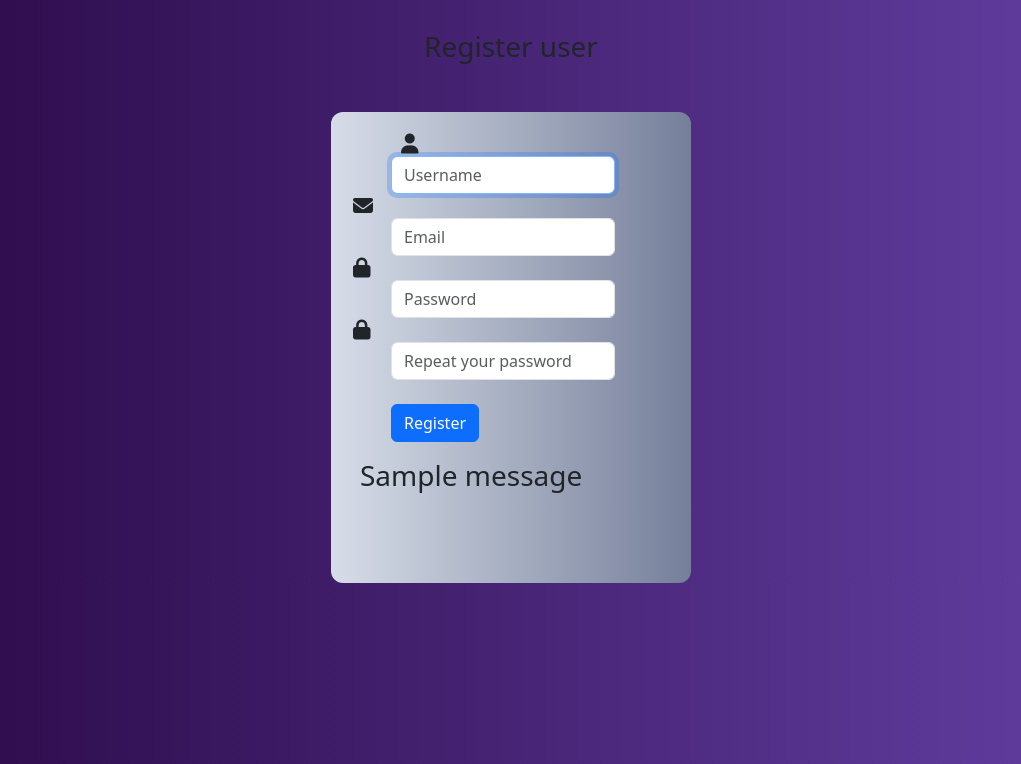
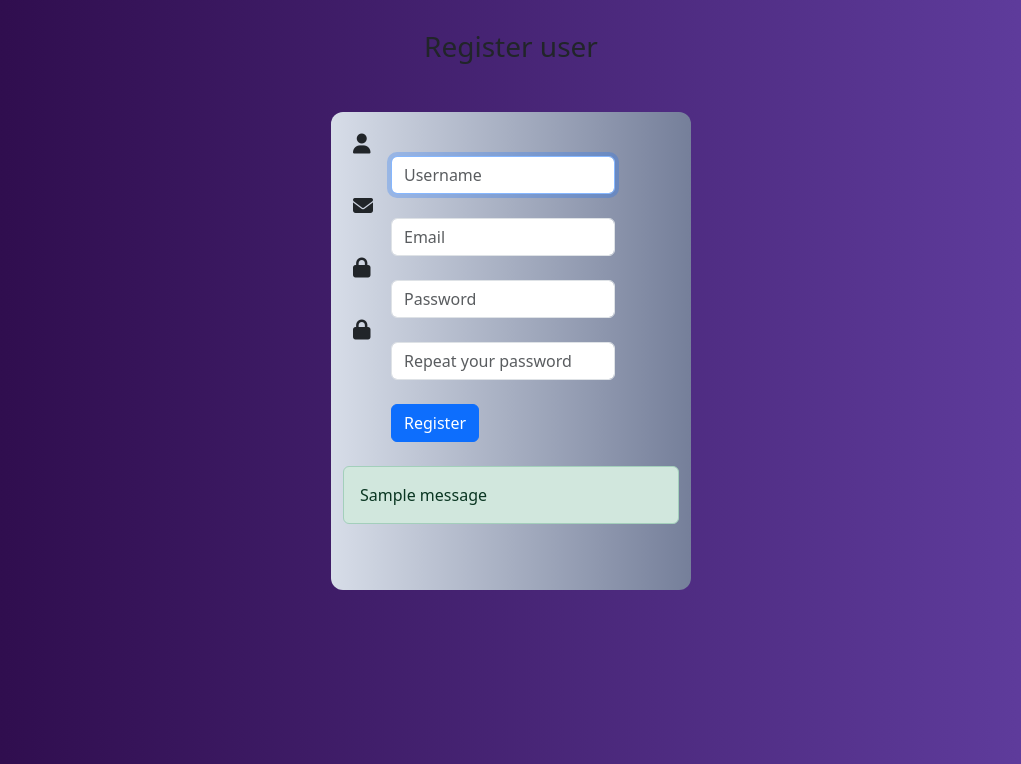
Before and after one commit to AndresSilverall/User-authentication-system, a Django app: page /register/ in a window 1280 px wide. Shown: the top 764 px of the page, without its empty margins (129-1150 px from the left). Run offline with Django 4.2, Linux system fonts and the light colour scheme; one stand-in notice (Sample message) is shown; some libraries are stand-ins or nearby versions.

Commit message:
formulario corregido

```diff
--- a/Authenticate/templates/index.html
+++ b/Authenticate/templates/index.html
@@ -20,8 +20,8 @@
         <form action="" method="POST">
             {% csrf_token %}
             <div class="form-group">
+                <label for="username"><i class="fa-solid fa-user fa-lg"></i></label>
                 <div class="form-group col-md-8 mx-5">
-                    <label for="username"><i class="fa-solid fa-user fa-lg"></i></label>
                 {{ form.username }}
                 </div>
                 <label for="email"><i class="fa-regular fa-envelope fa-lg"></i></label>
@@ -39,20 +39,15 @@
                 </div>
                 <br>
                 <button type="submit" class="btn btn-primary btn-block mx-5">Register</button>
+                <br>
+                <br>
                 {% if messages %}
-                    {% for message in messages %}
-                        <div class="alert alert-succes">
-                            <h3>{{message}}</h3>
-                        </div>
+                {% for message in messages %}
+                    <div class="alert alert-success">
+                        {{ message }}
+                    </div>
                 {% endfor %}
                 {% endif %}
-
-
-                {% if form.password.errors %}
-                <div class="alert alert-danger">
-                  <h3>Error,please</h3>
-                 </div>
-                 {% endif %}
             </div>
         </form>
     </div>
--- a/Authenticate/views.py
+++ b/Authenticate/views.py
@@ -22,10 +22,10 @@ def register_user(request):
     if request.method == "POST":
         form = CreateNewUser(request.POST)
         if form.is_valid():
-            if form.cleaned_data["password1"] == form.cleaned_data["password2"]:
-                username = form.cleaned_data["username"]
-                form.save()
-                messages.success(request, f"User {username} created Succesfully!")
+            username = form.cleaned_data["username"]
+            form.save()
+            messages.success(request, f"User {username} created Succesfully!")
+
         else:
             form = CreateNewUser()
 
```
Also changed, not shown: db.sqlite3.
